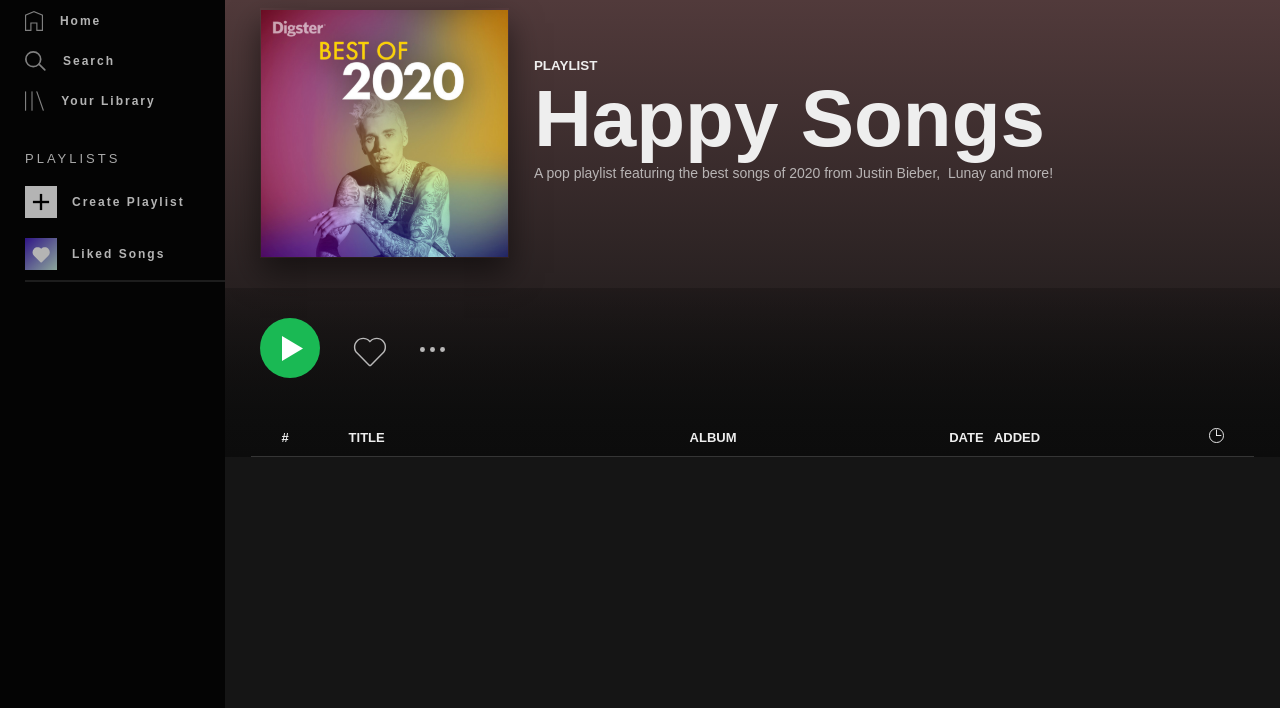
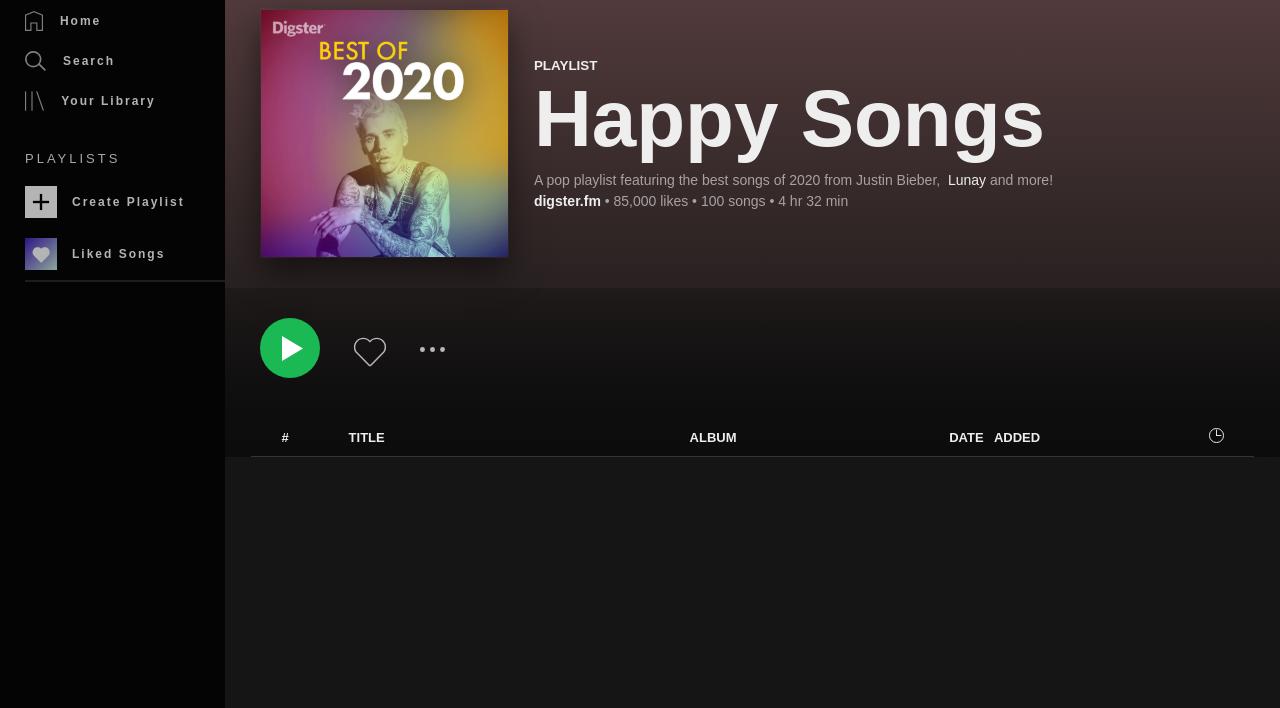
Before and after one commit to morganpierson/morganpierson.github.io, a website: page index.html in a window 1280 px wide. Shown: the part 92-800 px from the top of the page. Drawn offline with nearby package versions, Linux system fonts and the light colour scheme; no server answers; a web font is replaced by a local one.

Commit message:
banner content added

```diff
--- a/index.html
+++ b/index.html
@@ -46,7 +46,9 @@
 
               <h6>PLAYLIST</h6>
               <h3>Happy Songs</h3>
-              <p>A pop playlist featuring the best songs of 2020 from Justin Bieber,&nbsp; <a href="#">Lunay</a> and more!</p>
+              <div>
+              <p style="margin: 0.7rem 0 0.5rem 0">A pop playlist featuring the best songs of 2020 from Justin Bieber,&nbsp; <a href="#">Lunay</a> and more!</p>
+              <p><strong><a href="#">digster.fm</a></strong> • 85,000 likes • 100 songs • 4 hr 32 min</p>
           </div>
           </div>
 
--- a/style/style.css
+++ b/style/style.css
@@ -243,13 +243,12 @@ body {
 
 .main__banner--content-text p {
   font-size: 1.4rem;
-  opacity: 0.7;
+  color: rgba(215, 215, 215, 0.7);
 }
 
 .main__banner--content-text a {
   text-decoration: none;
   color: #eee;
-
   opacity: 1;
 }
 
```
